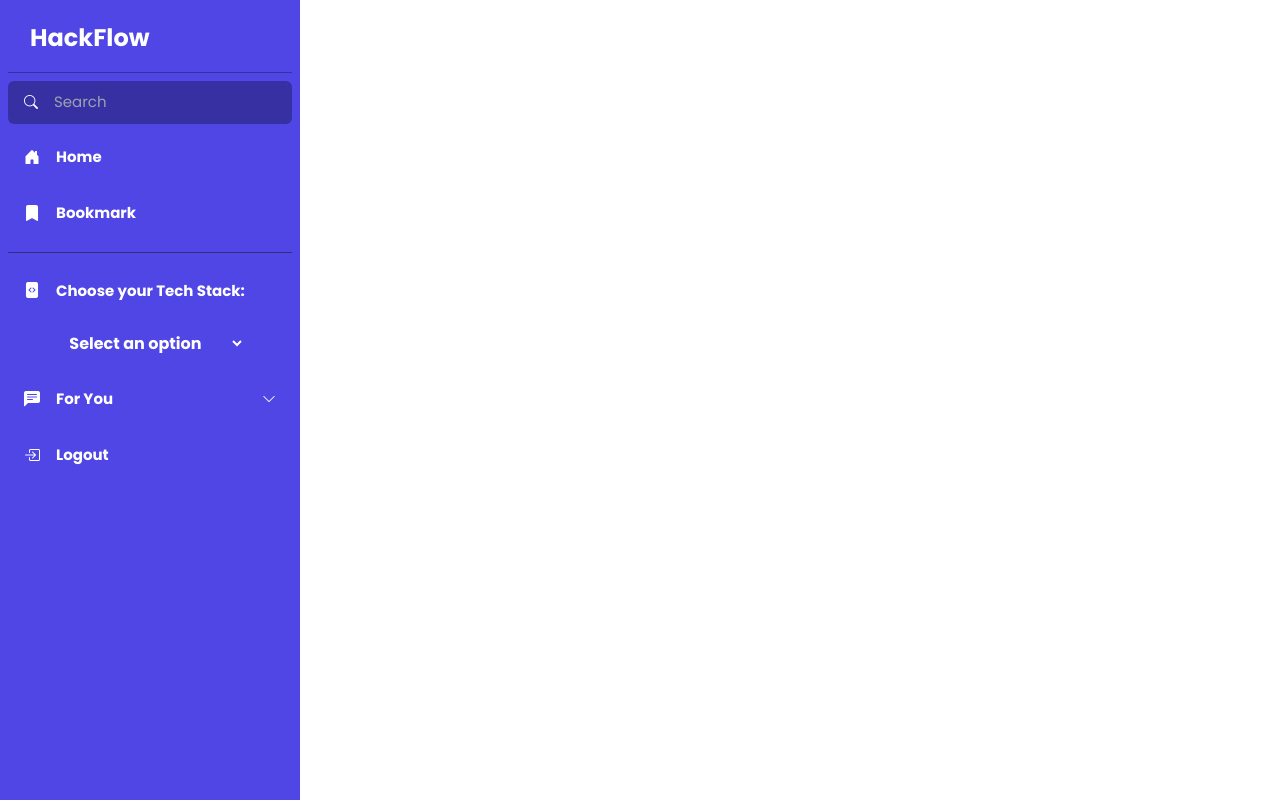
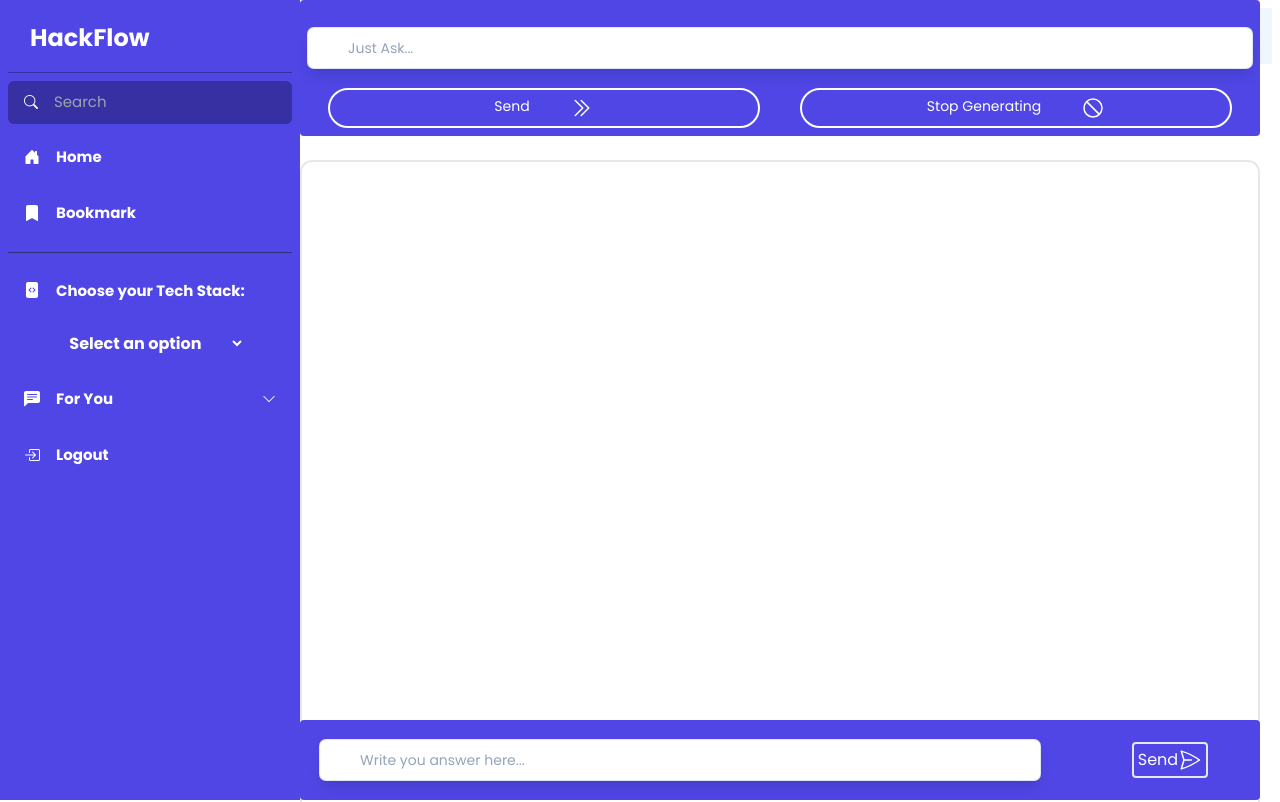
Before and after one commit to dev-akhilesh/HackFlow, a React (Vite) app in the folder frontend/: page /interview in a window 1280 px wide. Shown: the top 802 px of the page. Built offline with nearby package versions, Linux system fonts and the light colour scheme.

Commit message:
interview page and sidebar done

```diff
--- a/frontend/src/Pages/Interviewpage.tsx
+++ b/frontend/src/Pages/Interviewpage.tsx
@@ -1,12 +1,211 @@
-// import React from "react";
+import React, { useState, useRef } from "react";
 import Sidebar from "../Components/Sidebar";
 
-const Interviewpage = () => {
-  return (
-    <div>
-      <Sidebar />
-    </div>
-  );
+const API_URL = "https://api.openai.com/v1/chat/completions";
+const API_KEY = "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";
+
+const InterviewPage: React.FC = () => {
+    const [inputValue, setInputValue] = useState<string>("");
+    const [inputAnswerValue, setInputAnswerValue] = useState<string>("");
+    const [generating, setGenerating] = useState<boolean>(false);
+    const generatedTextRef = useRef<HTMLDivElement | null>(null);
+    const controllerRef = useRef<AbortController | null>(null);
+    const [btnDisabled, setBtnDisabled] = useState<boolean>(true);
+
+    const handleInputBox = (e: React.ChangeEvent<HTMLInputElement>) => {
+        // console.log(e.target.value)
+        if (e.target.value) {
+            setBtnDisabled(false);
+        }
+        setInputValue(e.target.value);
+    };
+
+    const handleAnswerInputBox= (e: React.ChangeEvent<HTMLInputElement>) => {
+        // console.log(e.target.value)
+        if (e.target.value) {
+            setBtnDisabled(false);
+        }
+        setInputAnswerValue(e.target.value);
+    };
+
+    const handleAnswer=async()=>{
+        let inputVal={
+            inputAnswerValue
+        }
+        try {
+            const res = await fetch(API_URL, {
+                method: "POST",
+                headers: {
+                    "Content-Type": "application/json",
+                    Authorization: `Bearer ${API_KEY}`,
+                },
+                body: JSON.stringify(inputVal),
+            });
+            console.log(res)
+        } catch (error) {
+            console.log(error)
+        }
+    }
+
+    const handleGenerate = async () => {
+        setGenerating(true);
+        generatedTextRef.current!.innerText = "Exploring...";
+
+        const controller = new AbortController();
+        controllerRef.current = controller;
+        const signal = controller.signal;
+
+        try {
+            const response = await fetch(API_URL, {
+                method: "POST",
+                headers: {
+                    "Content-Type": "application/json",
+                    Authorization: `Bearer ${API_KEY}`,
+                },
+                body: JSON.stringify({
+                    model: "gpt-3.5-turbo-16k-0613",
+                    messages: [{ role: "user", content: inputValue }],
+                    max_tokens: 2000,
+                    stream: true,
+                }),
+                signal,
+            });
+
+            const reader = await response.body!.getReader();
+            const decoder = new TextDecoder("utf-8");
+            generatedTextRef.current!.innerText = "";
+
+            while (true) {
+                const { done, value } = await reader.read();
+                if (done) {
+                    break;
+                }
+                const chunk = decoder.decode(value);
+                const lines = chunk.split("\n");
+                const parsedLines = lines
+                    .map((line) => line.replace(/^data: /, "").trim())
+                    .filter((line) => line !== "" && line !== "[DONE]")
+                    .map((line) => {
+                        try {
+                            return JSON.parse(line);
+                        } catch (error) {
+                            console.error("Error parsing JSON:", error);
+                            return error;
+                        }
+                    });
+
+                for (const parsedLine of parsedLines) {
+                    if (!parsedLine || !parsedLine.choices || !parsedLine.choices.length) {
+                        continue;
+                    }
+
+                    const { choices } = parsedLine;
+                    const { delta } = choices[0];
+                    const { content } = delta;
+                    if (content) {
+                        generatedTextRef.current!.innerText += content;
+                    }
+                }
+            }
+        } catch (error) {
+            if (signal.aborted) {
+                generatedTextRef.current!.innerText = "Request aborted.";
+            } else {
+                console.error("Error:", error);
+                generatedTextRef.current!.innerText = "Error occurred while generating.";
+            }
+        } finally {
+            setGenerating(false);
+            controllerRef.current = null;
+        }
+    };
+
+
+    const handleStopGenerating = () => {
+        if (controllerRef.current) {
+            controllerRef.current.abort();
+            controllerRef.current = null;
+        }
+    };
+
+    return (
+
+        <div className="h-4/4 m-2 bg-blue-50 flex-none w-4/4 ">
+            <div className="flex-none lg:w-1/4 lg:h-14 sm:w-0 sm:h-0 z-10">
+                <Sidebar />
+            </div>
+            <div className="fixed top-0 right-5 bg-indigo-600 py-2 w-3/4 z-10 px-2 rounded">
+                <span className="sr-only">Choose profile photo</span>
+                <input
+                    type="text"
+                    value={inputValue}
+                    onChange={handleInputBox}
+                    className="focus:ring-2 focus:ring-blue-500 focus:outline-none appearance-none w-full text-sm leading-6 text-slate-900 placeholder-slate-400 rounded-md py-2 pl-10 ring-1 ring-slate-200 shadow-lg my-5"
+                    aria-label="Filter projects"
+                    placeholder="Just Ask..."
+                />
+                <div className="flex gap-10 mx-5">
+                    <button
+                        className="block w-full text-sm text-white color-black rounded-full border-2 border-white border-black w-2/5 m-auto h-10 bg-indigo-600 align-middle hover:bg-indigo-500"
+                        onClick={handleGenerate}
+                        disabled={generating || btnDisabled}
+                    >
+                        <div className="flex justify-center gap-10">
+                            <h3>
+                                {generating ? 'Generating...' : 'Send'}
+                            </h3>
+                            <svg
+                                xmlns="http://www.w3.org/2000/svg"
+                                fill="none"
+                                viewBox="0 0 24 24"
+                                strokeWidth="1.5"
+                                stroke="currentColor"
+                                className="w-6 h-6"
+                            >
+                                <path strokeLinecap="round" strokeLinejoin="round" d="M11.25 4.5l7.5 7.5-7.5 7.5m-6-15l7.5 7.5-7.5 7.5" />
+                            </svg>
+                        </div>
+                    </button>
+                    <button
+                        className="block w-full text-sm text-white color-black rounded-full border-2 border-black w-2/5 m-auto h-10 bg-indigo-600 align-middle scroll-pr-px-10 hover:bg-indigo-500 border-white"
+                        onClick={handleStopGenerating}
+                        disabled={!generating}
+                    >
+                        <div className="flex justify-center sm:justify-space-around gap-10">
+                            <h3>Stop Generating</h3>
+                            <svg
+                                xmlns="http://www.w3.org/2000/svg"
+                                fill="none"
+                                viewBox="0 0 24 24"
+                                strokeWidth="1.5"
+                                stroke="currentColor"
+                                className="w-6 h-6"
+                            >
+                                <path strokeLinecap="round" strokeLinejoin="round" d="M18.364 18.364A9 9 0 005.636 5.636m12.728 12.728A9 9 0 015.636 5.636m12.728 12.728L5.636 5.636" />
+                            </svg>
+                        </div>
+                    </button>
+                </div>
+            </div>
+            <div ref={generatedTextRef} className="w-5rem my-24 snap-proximity snap-y h-screen border-2 text-lime-800 text-sm w-3/4 right-5 absolute hover:absolute rounded-[12px]">
+
+            </div>
+            <div className="flex fixed bottom-0 right-5 w-3/4 gap-5 bg-indigo-600 rounded">
+                <input
+                    type="text"
+                    value={inputAnswerValue}
+                    onChange={handleAnswerInputBox}
+                    className="focus:ring-2 focus:ring-blue-500 focus:outline-none appearance-none w-3/4 text-sm leading-6 text-slate-900 placeholder-slate-400 rounded-md py-2 pl-10 ring-1 ring-slate-200 shadow-lg my-5 mx-5"
+                    aria-label="Filter projects"
+                    placeholder="Write you answer here..."
+                />
+                <button className="flex text-white m-auto border-2 rounded p-1 hover:bg-white hover:text-black" onClick={handleAnswer}><h3>Send</h3><svg xmlns="http://www.w3.org/2000/svg" fill="none" viewBox="0 0 24 24" strokeWidth={1.5} stroke="currentColor" className="w-6 h-6 color-white">
+                    <path strokeLinecap="round" strokeLinejoin="round" d="M6 12L3.269 3.126A59.768 59.768 0 0121.485 12 59.77 59.77 0 013.27 20.876L5.999 12zm0 0h7.5" />
+                </svg>
+                </button>
+            </div>
+        </div>
+    );
 };
 
-export default Interviewpage;
+export default InterviewPage;
--- a/frontend/src/Routes/Allroutes.tsx
+++ b/frontend/src/Routes/Allroutes.tsx
@@ -1,7 +1,7 @@
 // import React from 'react'
 import { BrowserRouter, Routes, Route } from "react-router-dom";
 import Homepage from "../Pages/Homepage";
-import Interviewpage from "../Pages/Interviewpage";
+import InterviewPage from "../Pages/Interviewpage";
 
 const Allroutes = () => {
   return (
@@ -9,7 +9,7 @@ const Allroutes = () => {
       <Routes>
         {/* Define your routes here */}
         <Route path="/" element={<Homepage />} />
-        <Route path="/interview" element={<Interviewpage />} />
+        <Route path="/interview" element={<InterviewPage />} />
       </Routes>
     </BrowserRouter>
   );
```
